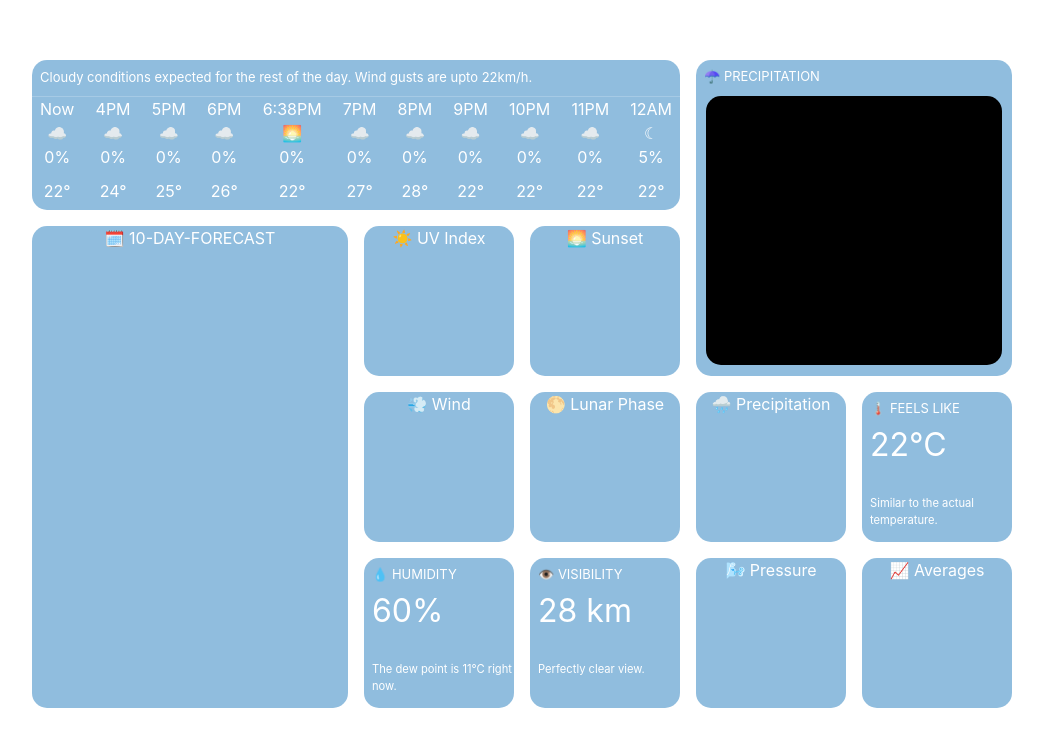
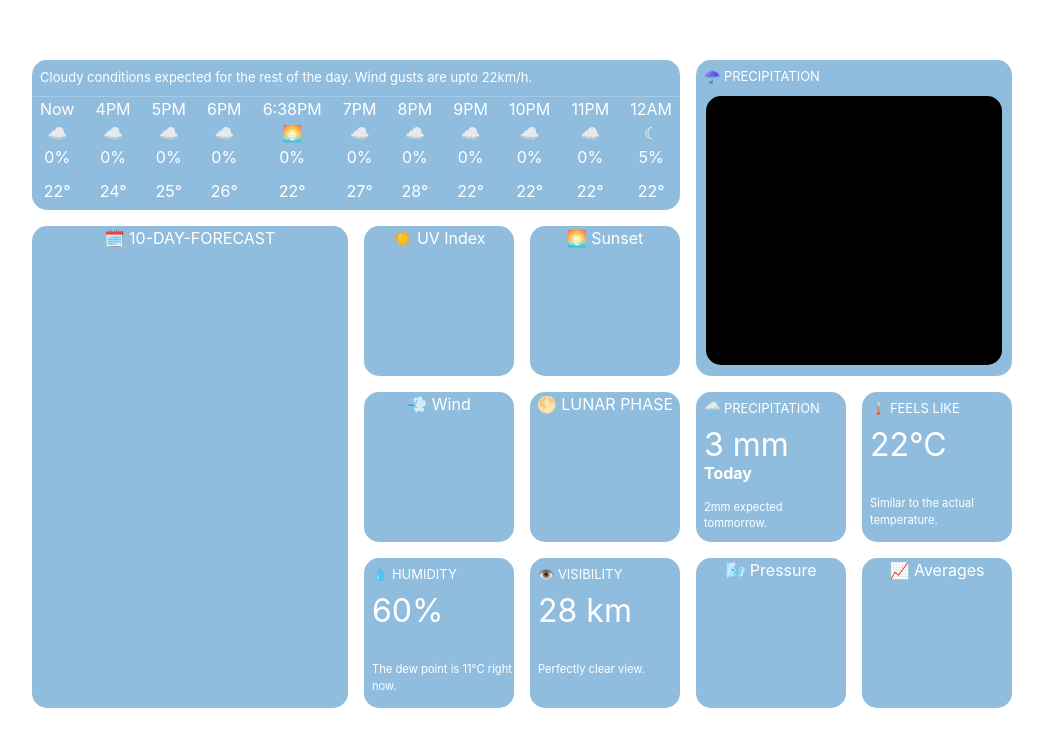
Before and after one commit to IanKaremi/Apple-Weather-Clone, a React (Vite) app in the folder Apple-Weather-Clone/: page / in a window 1280 px wide. Shown: the part 188-934 px from the top of the page, without its empty margins (118-1161 px from the left). Built offline with nearby package versions, Linux system fonts and the light colour scheme.

Commit message:
styled precipitation applet

```diff
--- a/Apple-Weather-Clone/src/App.css
+++ b/Apple-Weather-Clone/src/App.css
@@ -115,6 +115,31 @@
 .P{
   grid-area: P;
 }
+
+.P> :nth-child(1){
+  margin: 0.5em 0 0 0.5rem;
+  text-align: left;
+  font-size: small;
+}
+.P> :nth-child(2){
+
+  font-size: 2em;
+  margin: 0.1em 0 0 0.5rem;
+  text-align: left;
+}
+.P> :nth-child(3){
+  font-size: 1em;
+  font-weight: bold;
+  margin: -0.5em 0 0 0.5rem;
+  text-align: left;
+}
+.P> :nth-child(4){
+  font-size: 0.7em;
+  margin: 0.7em 0 0 0.5rem;
+  padding-top: 0.5em;
+  text-align: left;
+}
+
 .F{
   grid-area: F;
 }
--- a/Apple-Weather-Clone/src/App.jsx
+++ b/Apple-Weather-Clone/src/App.jsx
@@ -40,10 +40,13 @@ function App() {
           💨 Wind
         </div>
         <div class="L">
-          🌕 Lunar Phase
+          🌕 LUNAR PHASE
         </div>
         <div class="P">
-          🌧️ Precipitation
+          <div>🌧️ PRECIPITATION</div>
+          <p>3 mm</p>
+          <div>Today</div>
+          <p>2mm expected tommorrow.</p>
         </div>
         <div class="F">
           <div>🌡️ FEELS LIKE</div>
```
